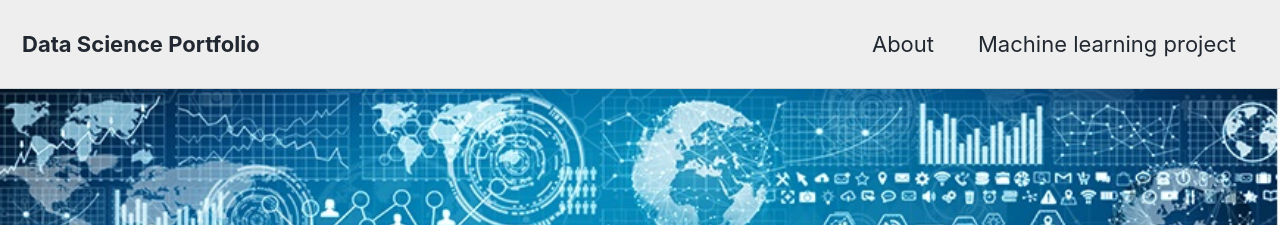
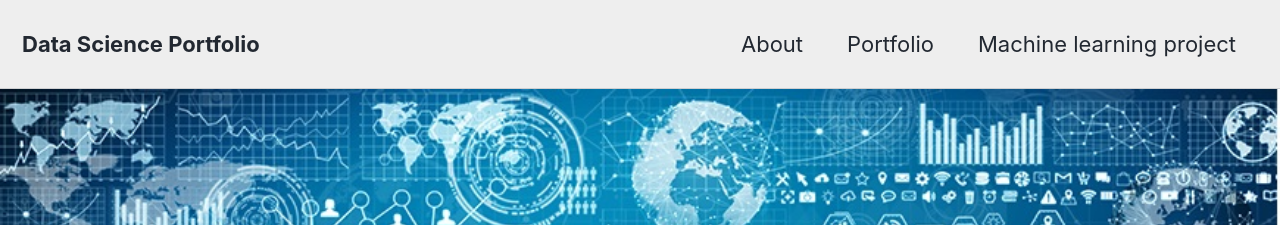
Before and after one commit to JoseOrtigosaFerris/JoseOrtigosaFerris.github.io, a Jekyll site: the page built from index.html, in a window 1280 px wide and 900 px high. Shown: the top 225 px of the window. Built offline with Jekyll 4.4.1, drawn with Linux system fonts in a browser that asks for light colours; cached includes are drawn as plain includes; nearby versions of some CDN libraries; the list of posts is cut into pages by our own code.

Commit message:
Update navigation.yml

```diff
--- a/_data/navigation.yml
+++ b/_data/navigation.yml
@@ -2,6 +2,8 @@
 main:
   - title: "About"
     url: /about/
+  - title: "Portfolio"
+    url: /Portfolio/
   - title: "Machine learning project"
     url: /machine-learning/
   # - title: "About"
```
